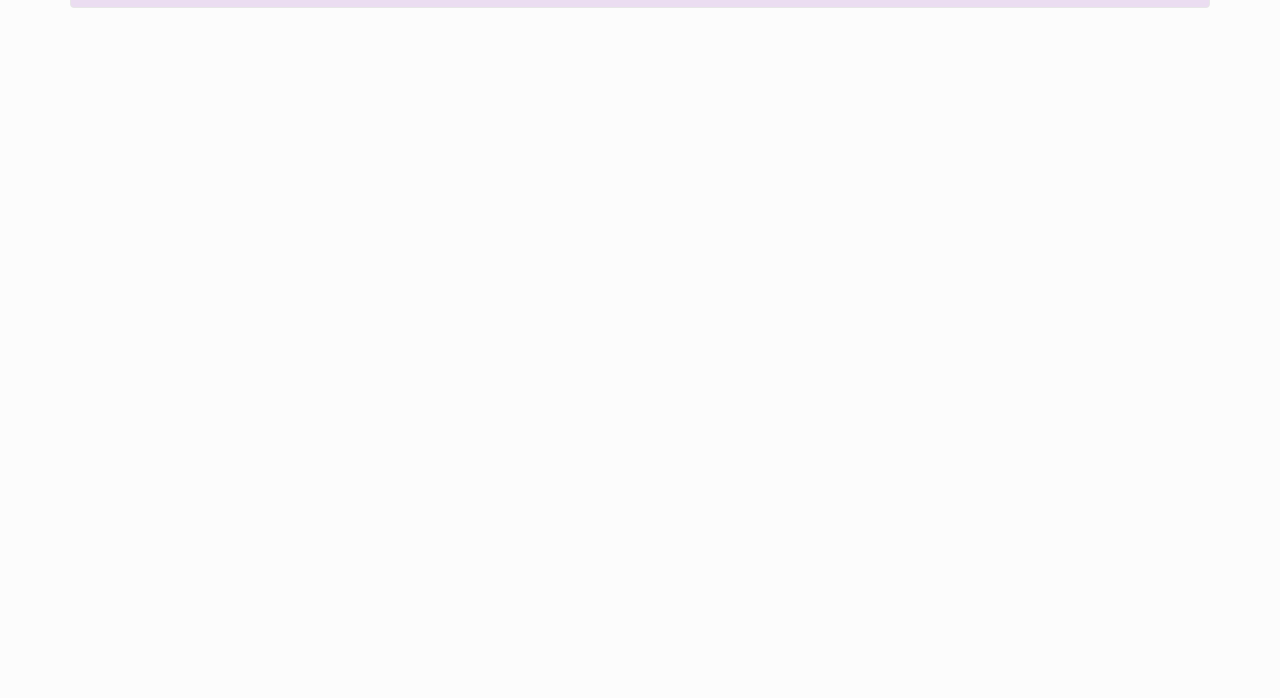
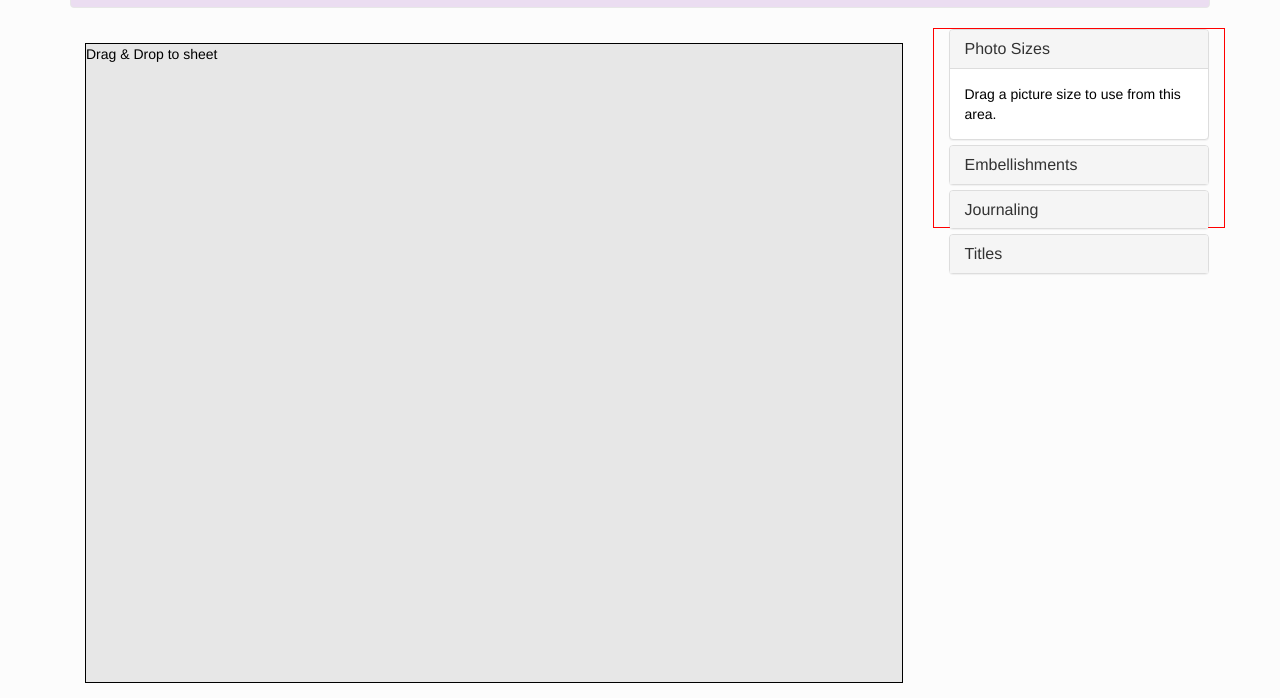
Before and after one commit to hhernandez008/ScrappyLayouts, a plain HTML site: page htmlPages/sketching.html in a window 1280 px wide. Shown: the part 155-853 px from the top of the page. Before the commit the page ends 800 px from the top, so only its background shows below. Drawn offline with nearby package versions, Linux system fonts and the light colour scheme.

Commit message:
inserted page area & set up collapsable panels for drag & drop features

```diff
--- a/htmlPages/sketching.html
+++ b/htmlPages/sketching.html
@@ -12,18 +12,86 @@
     <script src="https://ajax.googleapis.com/ajax/libs/angularjs/1.2.5/angular.min.js"></script>
 
     <link rel="stylesheet" href="../stylesheets/navStyle.css">
-    <link rel="stylesheet" href="../stylesheets/homeStyle.css">
+    <link rel="stylesheet" href="../stylesheets/sketching.css">
+
 
     <script src="../script/appAndServices.js"></script>
     <script src="../script/directives.js"></script>
     <script src="../script/controller.js"></script>
 </head>
 <body>
+    <!-- RIGHT SIDE LAYOUT -->
     <div class="container">
         <data-navigation></data-navigation>
-
-
-
+        <div class="row">
+            <div class="col-md-9">
+                <!-- Main Page Display -->
+                <div id="sheet">
+                    Drag & Drop to sheet
+                </div>
+            </div>
+            <div class="col-md-3">
+                <!-- Page Editor -->
+                <div class="panel-group" id="editAccordion">
+                    <div class="panel panel-default">
+                        <div class="panel-heading">
+                            <h3 class="panel-title">
+                                <a data-toggle="collapse" data-parent="#editAccordion" href="#pictureSize">
+                                    Photo Sizes
+                                </a>
+                            </h3>
+                        </div>
+                        <div id="pictureSize" class="panel-collapse collapse in">
+                            <div class="panel-body">
+                                Drag a picture size to use from this area.
+                            </div>
+                        </div>
+                    </div>
+                    <div class="panel panel-default">
+                        <div class="panel-heading">
+                            <h3 class="panel-title">
+                                <a data-toggle="collapse" data-parent="#editAccordion" href="#embellishments">
+                                    Embellishments
+                                </a>
+                            </h3>
+                        </div>
+                        <div id="embellishments" class="panel-collapse collapse">
+                            <div class="panel-body">
+                                Drag an embellishment to use from this area.
+                            </div>
+                        </div>
+                    </div>
+                    <div class="panel panel-default">
+                        <div class="panel-heading">
+                            <h3 class="panel-title">
+                                <a data-toggle="collapse" data-parent="#editAccordion" href="#journaling">
+                                    Journaling
+                                </a>
+                            </h3>
+                        </div>
+                        <div id="journaling" class="panel-collapse collapse">
+                            <div class="panel-body">
+                                Drag journal shapes to use from this area.
+                            </div>
+                        </div>
+                    </div>
+                    <div class="panel panel-default">
+                        <div class="panel-heading">
+                            <h3 class="panel-title">
+                                <a data-toggle="collapse" data-parent="#editAccordion" href="#titles">
+                                    Titles
+                                </a>
+                            </h3>
+                        </div>
+                        <div id="titles" class="panel-collapse collapse">
+                            <div class="panel-body">
+                                Drag page titles to use from this area.
+                            </div>
+                        </div>
+                    </div>
+                </div>
+            </div>
+        </div>
     </div>
 </body>
 </html>
--- /dev/null
+++ b/stylesheets/sketching.css
@@ -0,0 +1,11 @@
+.col-md-3 {
+    border: 1px solid red;
+    height: 200px;
+}
+
+#sheet{
+    border: 1px solid black;
+    height: 80vh;
+    margin: 15px;
+    background-color: #e7e7e7;
+}
```
Also changed, not shown: scratchpad.html (+16 -29 lines).
